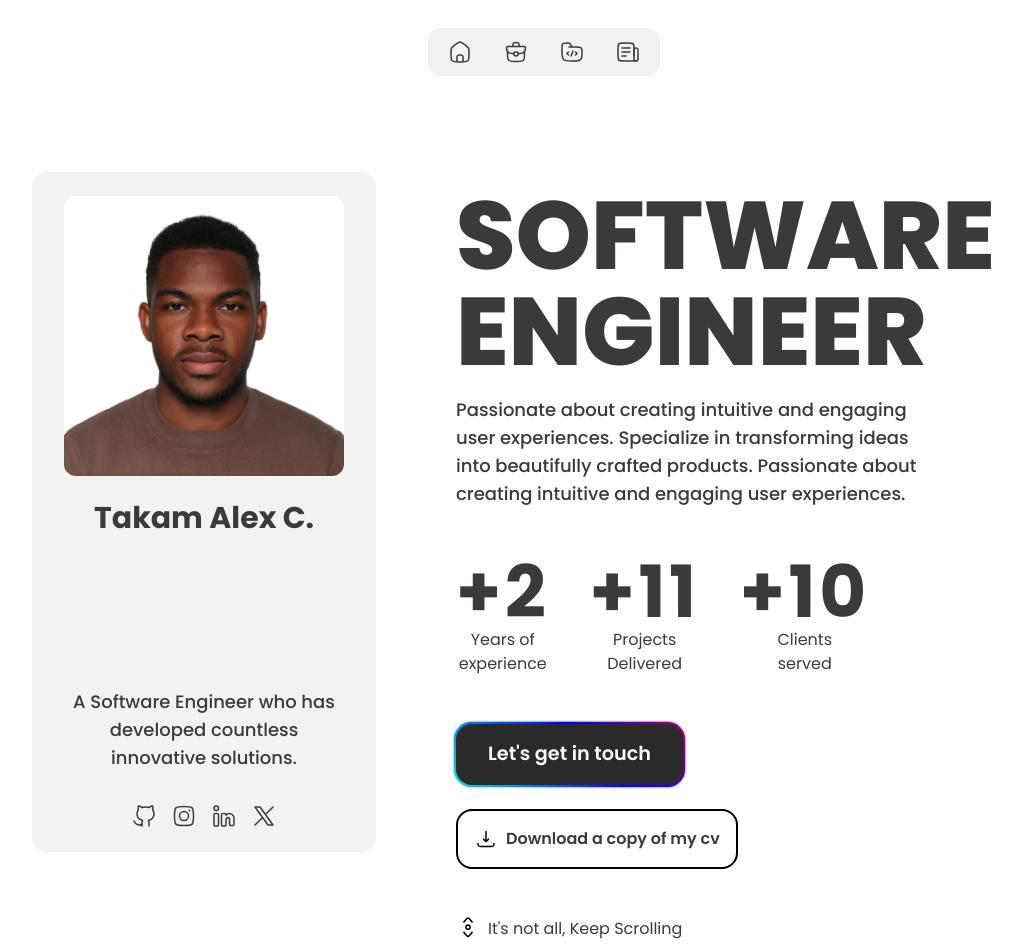
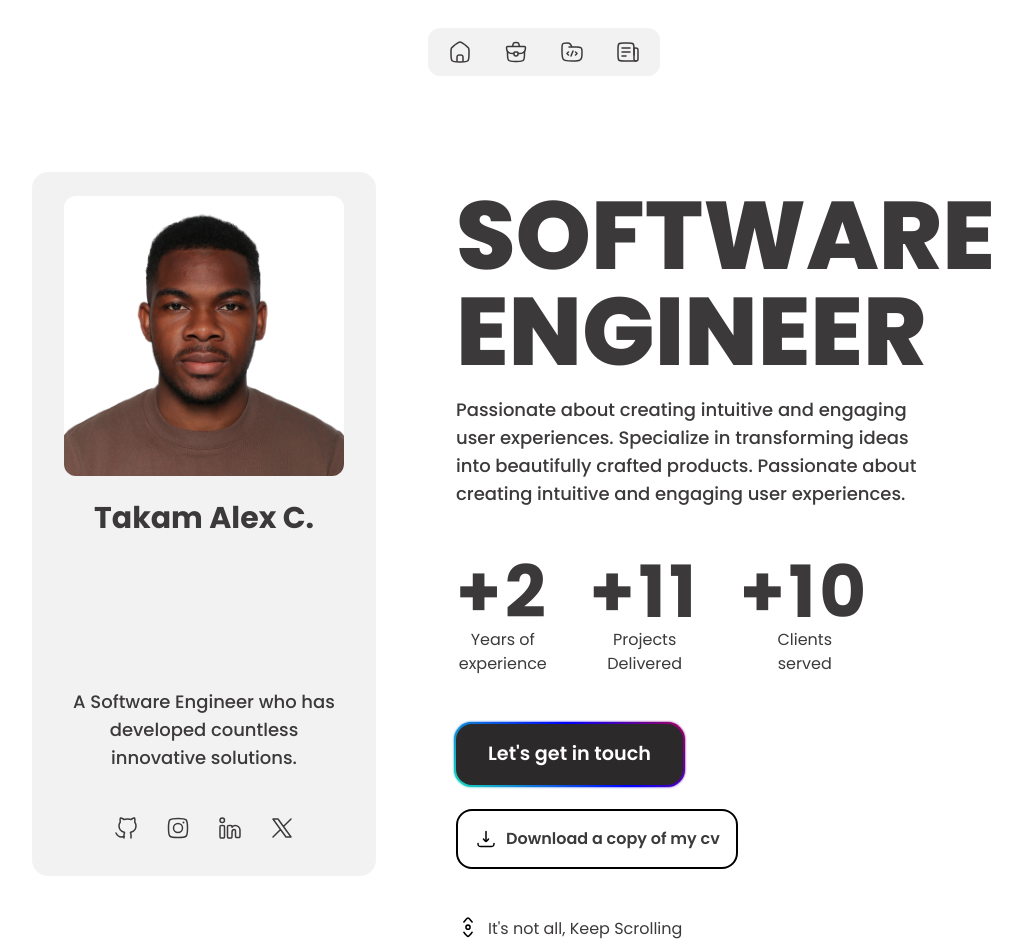
Before and after one commit to takam-alex-christian/portfolio, a Next.js app: page / in a window 1280 px wide. Shown: the top 952 px of the page, without its empty margins (96-1118 px from the left). Built offline with nearby package versions, Linux system fonts and the light colour scheme.

Commit message:
contact card code refactoring

```diff
--- a/src/components/ContactCard.tsx
+++ b/src/components/ContactCard.tsx
@@ -9,20 +9,28 @@ import GithubIcon from "@/assets/github-stroke-rounded";
 import InstagramIcon from "@/assets/instagram-stroke-rounded";
 import LinkedinIcon from "@/assets/linkedin-02-stroke-rounded";
 import NewTwitterIcon from "@/assets/new-twitter-stroke-rounded";
+import React from "react";
 
-function IconLink({
+function IconButtonLink({
   children,
   href,
 }: {
-  children: React.ReactNode;
+  children: React.ReactElement;
   href: string;
 }) {
-  return <Link href={href}>{children}</Link>;
+  return (
+    <Link
+      href={href}
+      className=" hover:bg-surface flex justify-center items-center rounded-2xl h-12 w-12"
+    >
+      {children}
+    </Link>
+  );
 }
 
 export default function ContactCard() {
   return (
-    <div className="sticky flex flex-col gap-32 lg:w-[344px] w-full top-9 items-center text-center bg-foreground  bg-surface dark:text-black py-6 px-8 rounded-2xl">
+    <div className="sticky flex flex-col gap-32 lg:w-[344px] w-full top-9 items-center text-center bg-surface dark:text-black py-6 px-8 rounded-2xl">
       <div>
         <div>
           <Image
@@ -40,19 +48,19 @@ export default function ContactCard() {
         <DescriptiveP>
           A Software Engineer who has developed countless innovative solutions.
         </DescriptiveP>
-        <div className="flex flex-row w-full items-center justify-center gap-4">
-          <IconLink href={"#"}>
+        <div className="flex flex-row w-full items-center justify-center gap-1">
+          <IconButtonLink href={"#"}>
             <GithubIcon />
-          </IconLink>
-          <IconLink href={"#"}>
+          </IconButtonLink>
+          <IconButtonLink href={"#"}>
             <InstagramIcon />
-          </IconLink>
-          <IconLink href={"#"}>
+          </IconButtonLink>
+          <IconButtonLink href={"#"}>
             <LinkedinIcon />
-          </IconLink>
-          <IconLink href={"#"}>
+          </IconButtonLink>
+          <IconButtonLink href={"#"}>
             <NewTwitterIcon />
-          </IconLink>
+          </IconButtonLink>
         </div>
       </div>
     </div>
```
